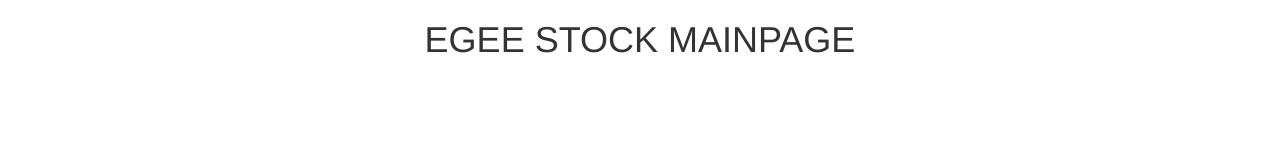
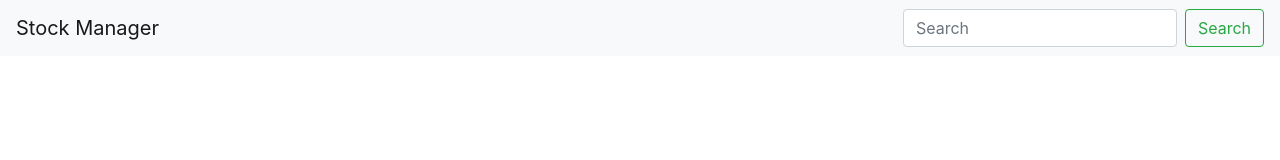
Before and after one commit to Channarong-Win/EGEEStock, a plain HTML site: page index.html in a window 1280 px wide. Drawn offline with nearby package versions, Linux system fonts and the light colour scheme.

Commit message:
first commit for testing UI with bootstrap 4

```diff
--- a/index.html
+++ b/index.html
@@ -8,7 +8,7 @@
         <title>EGEE STOCK MANAGER</title>
 
         <!-- Bootstrap CSS -->
-        <link href="https://maxcdn.bootstrapcdn.com/bootstrap/3.3.7/css/bootstrap.min.css" rel="stylesheet">
+        <link rel="stylesheet" href="https://stackpath.bootstrapcdn.com/bootstrap/4.4.1/css/bootstrap.min.css" integrity="sha384-Vkoo8x4CGsO3+Hhxv8T/Q5PaXtkKtu6ug5TOeNV6gBiFeWPGFN9MuhOf23Q9Ifjh" crossorigin="anonymous">
 
         <!-- HTML5 Shim and Respond.js IE8 support of HTML5 elements and media queries -->
         <!-- WARNING: Respond.js doesn't work if you view the page via file:// -->
@@ -18,11 +18,18 @@
         <![endif]-->
     </head>
     <body>
-        <h1 class="text-center">EGEE STOCK MAINPAGE</h1>
+        <nav class="navbar navbar-light bg-light">
+            <a class="navbar-brand">Stock Manager</a>
+            <form class="form-inline">
+              <input class="form-control mr-sm-2" type="search" placeholder="Search" aria-label="Search">
+              <button class="btn btn-outline-success my-2 my-sm-0" type="submit">Search</button>
+            </form>
+          </nav>
 
-        <!-- jQuery -->
-        <script src="https://ajax.googleapis.com/ajax/libs/jquery/1.12.4/jquery.min.js"></script>
-        <!-- Bootstrap JavaScript -->
-        <script src="https://maxcdn.bootstrapcdn.com/bootstrap/3.3.7/js/bootstrap.min.js"></script>
+
+
+        <script src="https://code.jquery.com/jquery-3.4.1.slim.min.js" integrity="sha384-J6qa4849blE2+poT4WnyKhv5vZF5SrPo0iEjwBvKU7imGFAV0wwj1yYfoRSJoZ+n" crossorigin="anonymous"></script>
+        <script src="https://cdn.jsdelivr.net/npm/popper.js@1.16.0/dist/umd/popper.min.js" integrity="sha384-Q6E9RHvbIyZFJoft+2mJbHaEWldlvI9IOYy5n3zV9zzTtmI3UksdQRVvoxMfooAo" crossorigin="anonymous"></script>
+        <script src="https://stackpath.bootstrapcdn.com/bootstrap/4.4.1/js/bootstrap.min.js" integrity="sha384-wfSDF2E50Y2D1uUdj0O3uMBJnjuUD4Ih7YwaYd1iqfktj0Uod8GCExl3Og8ifwB6" crossorigin="anonymous"></script>
     </body>
 </html>
```
